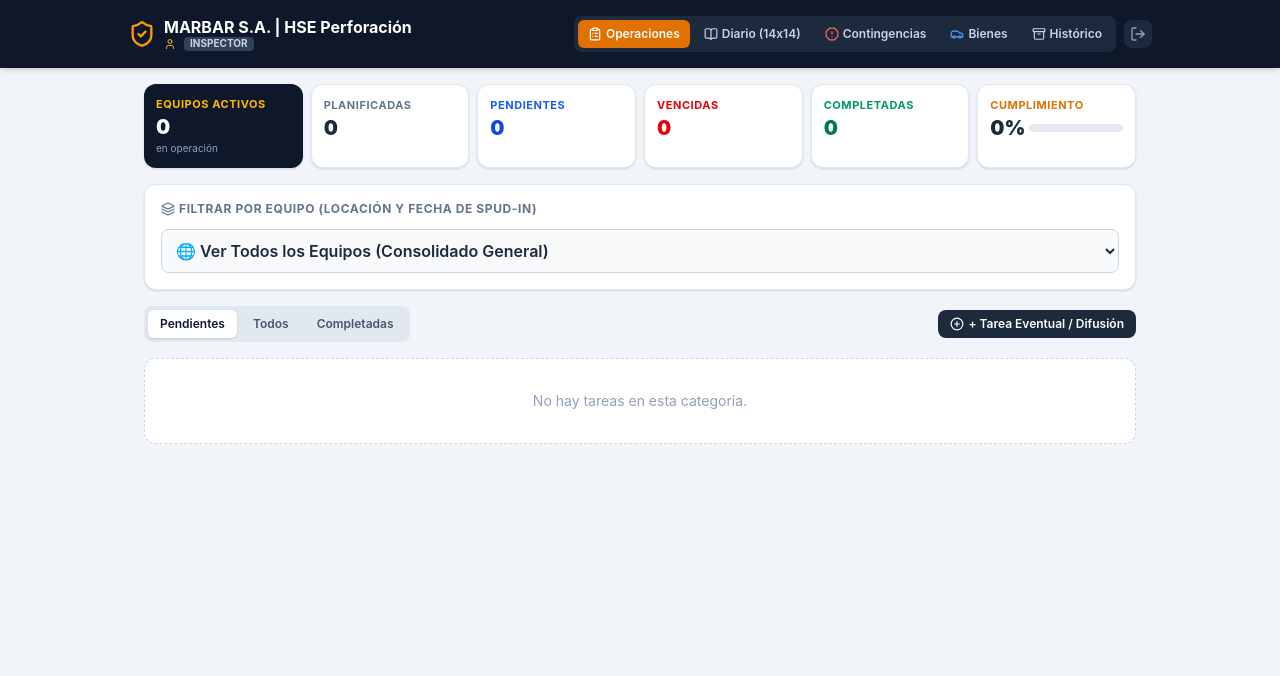
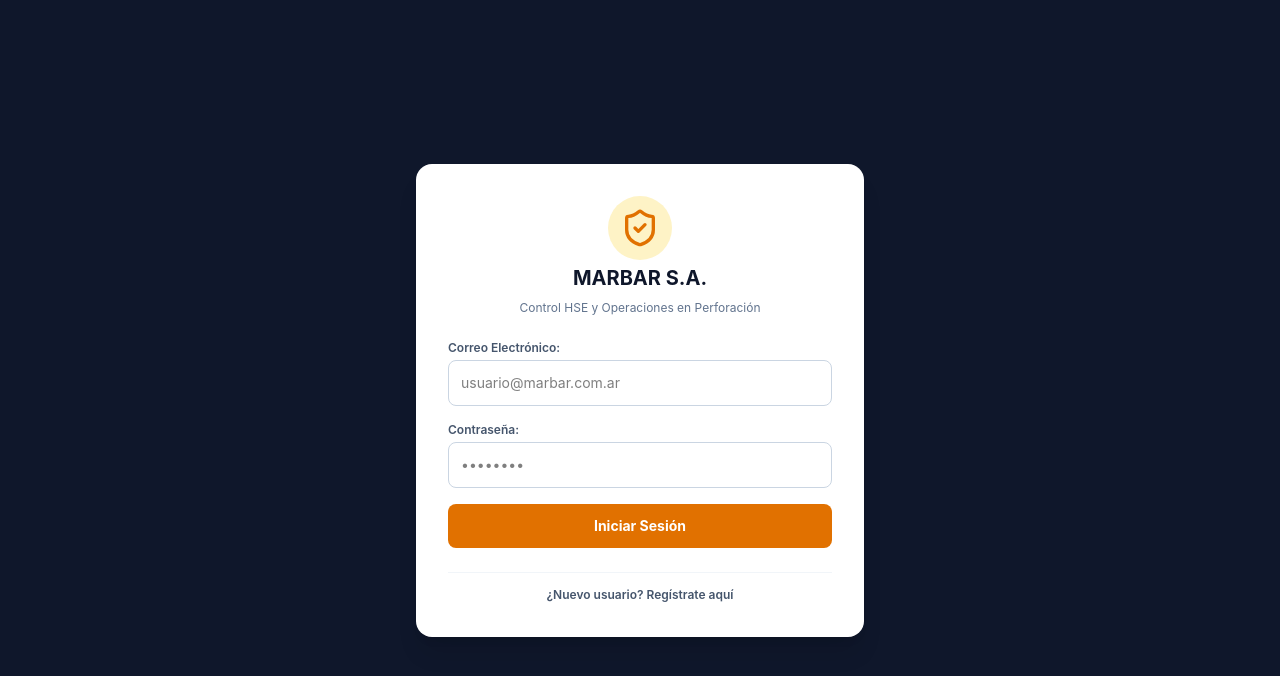
Before and after one commit to axelmayer90-png/hse-marbar, a React (Vite) app: page / in a window 1280 px wide. Shown: the top 676 px of the page. Built offline with nearby package versions, Linux system fonts and the light colour scheme.

Commit message:
Update App.jsx

```diff
--- a/src/App.jsx
+++ b/src/App.jsx
@@ -278,8 +278,19 @@ export default function App() {
     setAuthLoading(false);
   };
 
+  // Cierre de sesión blindado contra congelamientos
   const handleLogout = async () => {
-    await supabase.auth.signOut();
+    try {
+      await supabase.auth.signOut();
+    } catch (err) {
+      console.error('Error al cerrar sesión:', err);
+    } finally {
+      localStorage.clear();
+      sessionStorage.clear();
+      setSession(null);
+      setCurrentUserProfile(null);
+      window.location.reload();
+    }
   };
 
   // 2. CARGA DE DATOS GENERALES
@@ -434,7 +445,7 @@ export default function App() {
 
   const isAdmin = currentUserProfile?.role === 'admin' || session?.user?.email === 'axel.mayer90@gmail.com';
 
-  // Mapa de Locación Activa por Equipo para el Selector
+  // Mapa de Locación Activa por Equipo para el Selector de Operaciones
   const activeLocationMap = useMemo(() => {
     const map = {};
     (allLocations || []).forEach(loc => {
@@ -526,7 +537,7 @@ export default function App() {
 
   const currentRigVisitsStats = selectedRig !== 'ALL' ? getRigVisitsStats(selectedRig) : null;
 
-  // Lógica de Filtros en Contingencias
+  // Lógica de Filtros en Contingencias (Año, Mes y Equipo)
   const availableIncidentYears = useMemo(() => {
     try {
       const yearsSet = new Set();
@@ -586,7 +597,7 @@ export default function App() {
     return Object.values(stats);
   }, [filteredIncidents, rigs]);
 
-  // DIARIO DE ACTIVIDADES
+  // DIARIO DE ACTIVIDADES (PERMITE CARGA DE ADMINISTRADOR PARA CUALQUIER INSPECTOR)
   const openNewLogModal = (presetRigId = null, presetUserId = null) => {
     setEditingLogId(null);
     setLogDate(new Date().toISOString().split('T')[0]);
@@ -1001,7 +1012,7 @@ export default function App() {
 
         if (!campError && newCampaign) createdCampaignId = newCampaign.id;
       } catch {
-        // En caso de que no exista tabla
+        // Ignorar si no existe tabla
       }
 
       if (broadcastSelectedRigs.length > 0) {
@@ -1163,7 +1174,7 @@ export default function App() {
 
       const locMap = {};
       (activeLocs || []).forEach(loc => {
-        locMap[loc.rig_id] = loc.id;
+        locMap[loc.rig_id] = loc;
       });
 
       const offsetDays = parseInt(assignTplModal.days_offset, 10) || 0;
@@ -1422,9 +1433,11 @@ export default function App() {
       const doc = new jsPDF();
       const inspectorName = currentUserProfile?.full_name || session?.user?.email || 'Inspector HSE';
 
+      // Header Banner
       doc.setFillColor(15, 23, 42);
       doc.rect(0, 0, 210, 36, 'F');
 
+      // Carga de logo segura
       try {
         const logoBase64 = await getBase64ImageFromUrl('/logo.png');
         if (logoBase64) {
@@ -1643,6 +1656,81 @@ export default function App() {
     });
   };
 
+  // LOGIN SCREEN
+  if (!session) {
+    return (
+      <div className="min-h-screen bg-slate-900 flex items-center justify-center p-4">
+        <div className="bg-white w-full max-w-md p-6 sm:p-8 rounded-2xl shadow-xl space-y-6">
+          <div className="text-center space-y-2">
+            <div className="inline-flex p-3 bg-amber-100 rounded-full text-amber-600 mb-1">
+              <ShieldCheck className="w-10 h-10" />
+            </div>
+            <h1 className="text-xl font-bold text-slate-900">MARBAR S.A.</h1>
+            <p className="text-xs text-slate-500">Control HSE y Operaciones en Perforación</p>
+          </div>
+
+          <form onSubmit={isRegistering ? handleRegister : handleLogin} className="space-y-4">
+            {isRegistering && (
+              <div>
+                <label className="block text-xs font-semibold text-slate-600 mb-1">Nombre Completo:</label>
+                <input
+                  type="text"
+                  placeholder="Ej: Juan Pérez"
+                  value={authFullName}
+                  onChange={(e) => setAuthFullName(e.target.value)}
+                  required
+                  className="w-full text-sm p-3 border border-slate-300 rounded-lg focus:outline-none focus:ring-2 focus:ring-amber-500"
+                />
+              </div>
+            )}
+
+            <div>
+              <label className="block text-xs font-semibold text-slate-600 mb-1">Correo Electrónico:</label>
+              <input
+                type="email"
+                placeholder="usuario@marbar.com.ar"
+                value={authEmail}
+                onChange={(e) => setAuthEmail(e.target.value)}
+                required
+                className="w-full text-sm p-3 border border-slate-300 rounded-lg focus:outline-none focus:ring-2 focus:ring-amber-500"
+              />
+            </div>
+
+            <div>
+              <label className="block text-xs font-semibold text-slate-600 mb-1">Contraseña:</label>
+              <input
+                type="password"
+                placeholder="••••••••"
+                value={authPassword}
+                onChange={(e) => setAuthPassword(e.target.value)}
+                required
+                className="w-full text-sm p-3 border border-slate-300 rounded-lg focus:outline-none focus:ring-2 focus:ring-amber-500"
+              />
+            </div>
+
+            <button
+              type="submit"
+              disabled={authLoading}
+              className="w-full bg-amber-600 hover:bg-amber-700 text-white font-bold py-3 rounded-lg text-sm transition disabled:opacity-50"
+            >
+              {authLoading ? 'Verificando...' : isRegistering ? 'Crear Cuenta' : 'Iniciar Sesión'}
+            </button>
+          </form>
+
+          <div className="text-center pt-2 border-t border-slate-100">
+            <button
+              onClick={() => setIsRegistering(!isRegistering)}
+              className="text-xs text-slate-600 hover:text-amber-600 font-semibold"
+            >
+              {isRegistering ? '¿Ya tienes cuenta? Inicia sesión' : '¿Nuevo usuario? Regístrate aquí'}
+            </button>
+          </div>
+        </div>
+      </div>
+    );
+  }
+
+  // PANTALLA PRINCIPAL
   return (
     <div className="min-h-screen bg-slate-100 text-slate-800 pb-20">
       <header className="bg-slate-900 text-white p-4 shadow-md sticky top-0 z-20">
@@ -2642,9 +2730,10 @@ export default function App() {
           </div>
         )}
 
-        {/* CONTINGENCIAS */}
+        {/* CONTINGENCIAS CON CONTADORES, FILTROS (AÑO, MES Y EQUIPO) Y MÉTRICAS */}
         {activeTab === 'contingencias' && (
           <div className="space-y-4">
+            {/* 1. SECCIÓN DE FILTROS POR AÑO, MES Y EQUIPO */}
             <div className="bg-white p-4 rounded-xl shadow-sm border border-slate-200 space-y-3">
               <div className="flex flex-wrap items-center justify-between gap-3">
                 <div>
@@ -2727,7 +2816,7 @@ export default function App() {
               </div>
             </div>
 
-            {/* TARJETAS INFORMATIVAS POR TIPO DE EVENTO */}
+            {/* 2. TARJETAS INFORMATIVAS POR TIPO DE EVENTO */}
             <div className="grid grid-cols-2 sm:grid-cols-6 gap-2">
               <div className="bg-slate-900 text-white p-3 rounded-xl shadow-sm col-span-2 sm:col-span-1">
                 <span className="text-[10px] font-bold text-red-400 uppercase tracking-wider block">Total Eventos</span>
@@ -2763,7 +2852,7 @@ export default function App() {
               </div>
             </div>
 
-            {/* EVENTOS POR EQUIPO */}
+            {/* 3. EVENTOS POR EQUIPO */}
             <div className="bg-white p-4 rounded-xl shadow-sm border border-slate-200 space-y-3">
               <h3 className="text-xs font-bold text-slate-800 uppercase tracking-wider flex items-center gap-1.5">
                 <Truck className="w-4 h-4 text-amber-600" />
```
